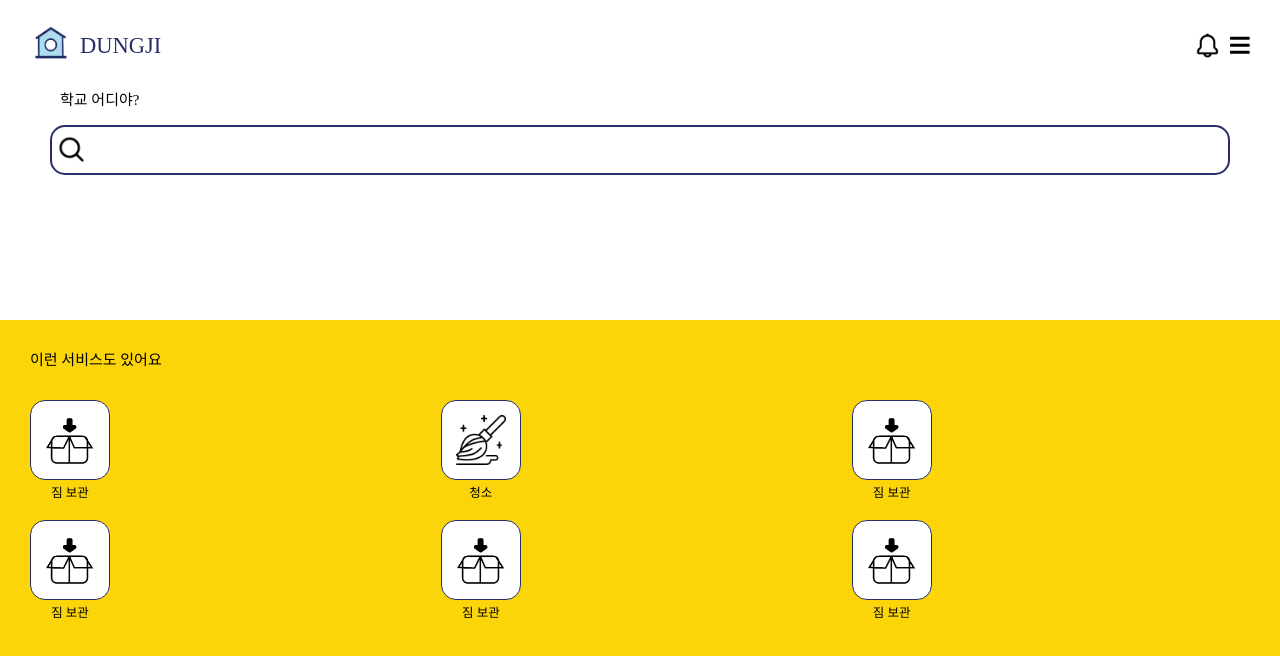
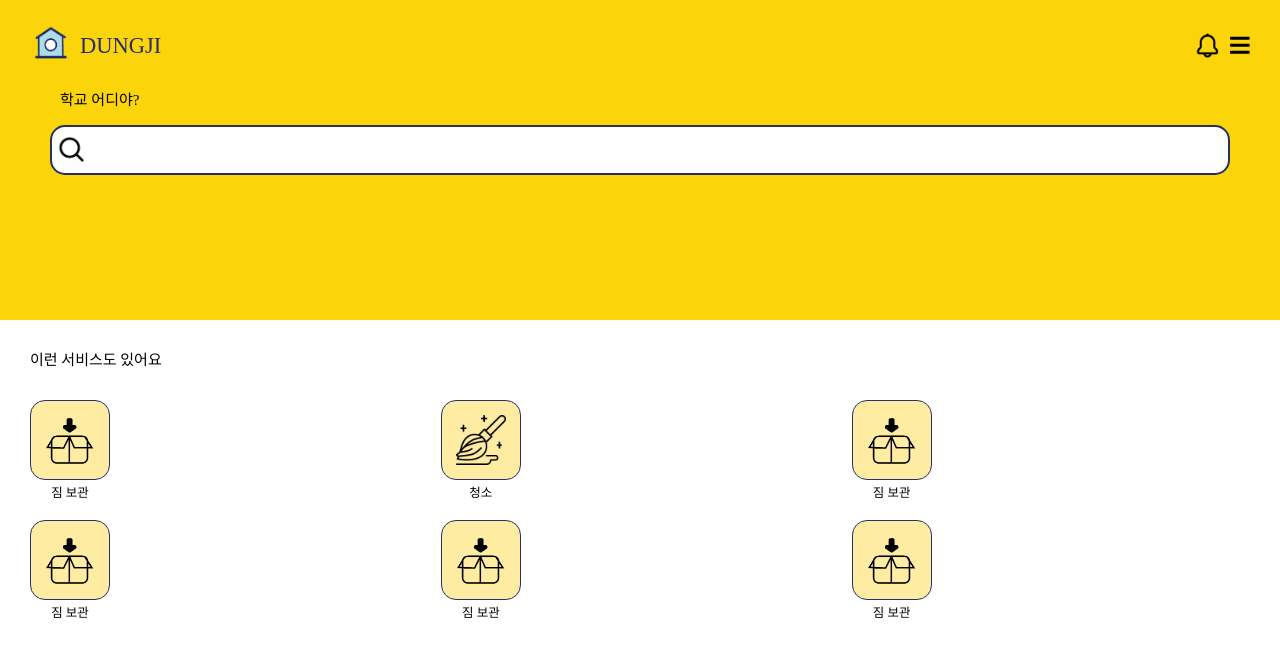
Before and after one commit to Nestsoft-Team/DunJi-FrontEnd, a Next.js app: page / in a window 1280 px wide. Shown: the top 656 px of the page. Built offline with nearby package versions, Linux system fonts and the light colour scheme; a web font is replaced by a local one.

Commit message:
<#10>  메인 화면 색상 변경

```diff
--- a/pages/index.tsx
+++ b/pages/index.tsx
@@ -4,7 +4,7 @@ import Image from "next/image";
 export default function Home({}) {
     return (
         <div className="font-NotoSansKR h-screen ">
-            <section className="h-2/5">
+            <section className="h-2/5 bg-yellow">
                 <header className="flex items-center text-4xl justify-between py-10 mx-12">
                     <div className="flex items-center">
                         <div className="w-16 h-16 mr-4">
@@ -27,7 +27,7 @@ export default function Home({}) {
                 </header>
                 <section className="mx-20">
                     <div className="ml-4 text-2xl mb-6">학교 어디야?</div>
-                    <div className=" flex items-center h-20 w-full border-2 border-title_color rounded-3xl">
+                    <div className="bg-white flex items-center h-20 w-full border-2 border-title_color rounded-3xl">
                         <div className="w-12 h-12 ml-2 ">
                             <Image
                                 src={require("../image/main/search_icon.png")}
@@ -38,11 +38,11 @@ export default function Home({}) {
                     </div>
                 </section>
             </section>
-            <nav className="bg-yellow h-3/5 p-12">
+            <nav className=" h-3/5 p-12">
                 <span className="text-2xl">이런 서비스도 있어요</span>
                 <div className="grid grid-cols-3 gap-5 my-12">
                     <div className="w-32">
-                        <div className="flex justify-center items-center bg-white w-32 h-32 rounded-3xl border border-title_color">
+                        <div className="flex justify-center items-center bg-light_yellow w-32 h-32 rounded-3xl border border-title_color">
                             <div className="w-32 h-32 flex items-center">
                                 <Image
                                     alt="box"
@@ -55,7 +55,7 @@ export default function Home({}) {
                         </span>
                     </div>
                     <div className="w-32">
-                        <div className="flex justify-center items-center bg-white w-32 h-32 rounded-3xl border border-title_color">
+                        <div className="flex justify-center items-center bg-light_yellow  w-32 h-32 rounded-3xl border border-title_color">
                             <div className="w-20 h-20 flex items-center">
                                 <Image
                                     alt="mop"
@@ -68,7 +68,7 @@ export default function Home({}) {
                         </span>
                     </div>
                     <div className="w-32">
-                        <div className="flex justify-center items-center bg-white w-32 h-32 rounded-3xl border border-title_color">
+                        <div className="flex justify-center items-center bg-light_yellow  w-32 h-32 rounded-3xl border border-title_color">
                             <div className="w-32 h-32 flex items-center">
                                 <Image
                                     alt="box"
@@ -81,7 +81,7 @@ export default function Home({}) {
                         </span>
                     </div>
                     <div className="w-32">
-                        <div className="flex justify-center items-center bg-white w-32 h-32 rounded-3xl border border-title_color">
+                        <div className="flex justify-center items-center bg-light_yellow  w-32 h-32 rounded-3xl border border-title_color">
                             <div className="w-32 h-32 flex items-center">
                                 <Image
                                     alt="box"
@@ -94,7 +94,7 @@ export default function Home({}) {
                         </span>
                     </div>
                     <div className="w-32">
-                        <div className="flex justify-center items-center bg-white w-32 h-32 rounded-3xl border border-title_color">
+                        <div className="flex justify-center items-center bg-light_yellow  w-32 h-32 rounded-3xl border border-title_color">
                             <div className="w-32 h-32 flex items-center">
                                 <Image
                                     alt="box"
@@ -107,7 +107,7 @@ export default function Home({}) {
                         </span>
                     </div>
                     <div className="w-32">
-                        <div className="flex justify-center items-center bg-white w-32 h-32 rounded-3xl border border-title_color">
+                        <div className="flex justify-center items-center bg-light_yellow  w-32 h-32 rounded-3xl border border-title_color">
                             <div className="w-32 h-32 flex items-center">
                                 <Image
                                     alt="box"
--- a/tailwind.config.js
+++ b/tailwind.config.js
@@ -7,6 +7,7 @@ module.exports = {
         extend: {
             colors: {
                 yellow: "#fbd40a",
+                light_yellow: "#FEECA3",
                 title_color: "#282F66",
                 blur: "rgba(0,0,0,0.4)",
                 sky_blue: "#8ec2f6",
```
